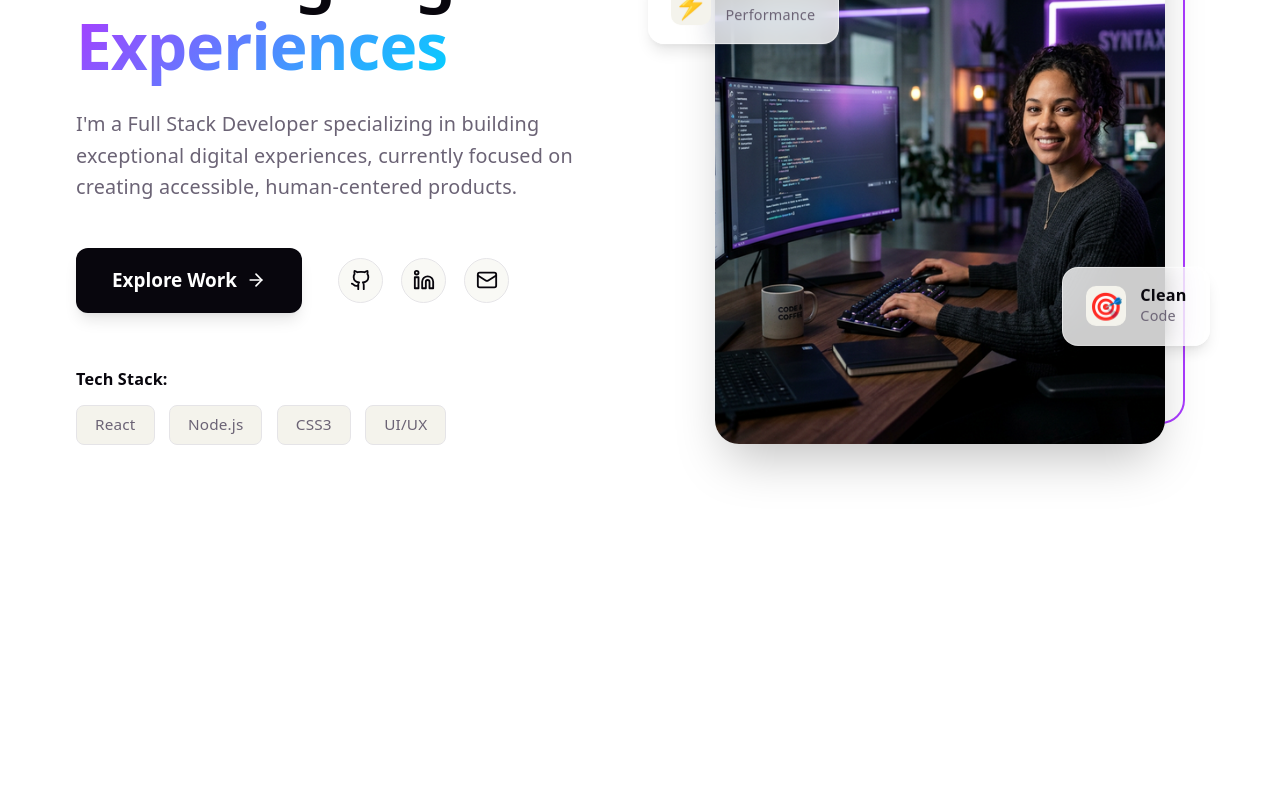
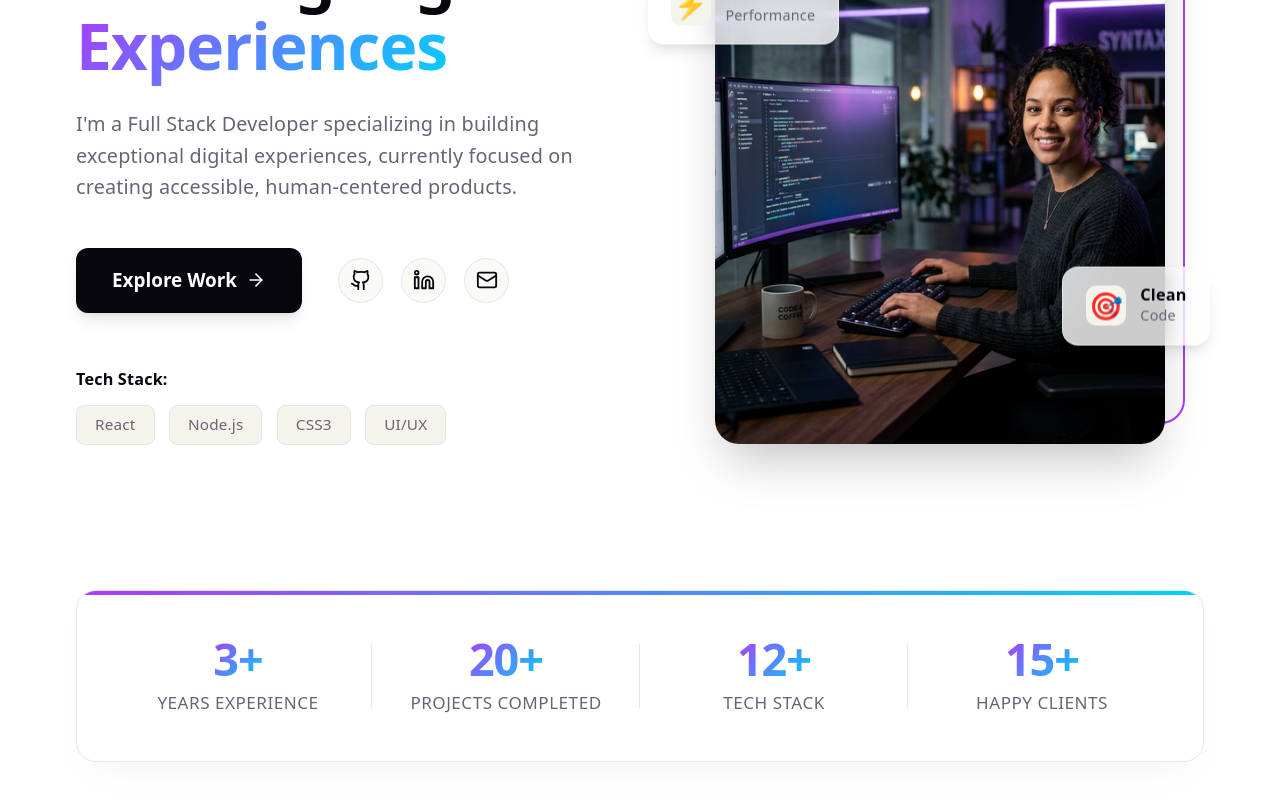
Before and after one commit to MrMohone/FullStack-Portfolio, a React (Vite) app: page / in a window 1280 px wide. Shown: the part 282-1082 px from the top of the page. Before the commit the page ends 800 px from the top, so only its background shows below. Built offline with nearby package versions, Linux system fonts and the light colour scheme.

Commit message:
state commit

```diff
--- a/src/App.jsx
+++ b/src/App.jsx
@@ -1,5 +1,6 @@
 import Navbar from "./assets/components/Navbar"
 import Hero from "./assets/components/Hero"
+import Stats from "./assets/components/Stats"
 
 function App() {
 
@@ -7,6 +8,7 @@ function App() {
     <>
       <Navbar />
       <Hero />
+      <Stats />
     </>
   )
 }
--- /dev/null
+++ b/src/assets/components/Stats.jsx
@@ -0,0 +1,25 @@
+import React from 'react';
+
+const Stats = () => {
+    const statsData = [
+        { label: 'Years Experience', value: '3+' },
+        { label: 'Projects Completed', value: '20+' },
+        { label: 'Tech Stack', value: '12+' },
+        { label: 'Happy Clients', value: '15+' }
+    ];
+
+    return (
+        <section className="stats-section pt-20 mt-20">
+            <div className="stats-container">
+                {statsData.map((stat, index) => (
+                    <div key={index} className="stat-item">
+                        <h3 className="stat-value text-gradient">{stat.value}</h3>
+                        <p className="stat-label">{stat.label}</p>
+                    </div>
+                ))}
+            </div>
+        </section>
+    );
+};
+
+export default Stats;
--- a/src/index.css
+++ b/src/index.css
@@ -542,3 +542,97 @@ body {
     justify-content: center;
   }
 }
+
+/* Stats Section */
+.stats-section {
+  position: relative;
+  max-width: 1200px;
+  margin: 4rem auto 4rem;
+  padding: 0 2rem;
+  z-index: 10;
+}
+
+.stats-container {
+  background: rgba(255, 255, 255, 0.85);
+  backdrop-filter: blur(20px);
+  -webkit-backdrop-filter: blur(20px);
+  border: 1px solid var(--border);
+  border-radius: 20px;
+  padding: 2.5rem;
+  display: grid;
+  grid-template-columns: repeat(4, 1fr);
+  gap: 2rem;
+  box-shadow: 0 20px 40px -15px rgba(0, 0, 0, 0.05);
+  position: relative;
+  overflow: hidden;
+}
+
+.stats-container::before {
+  content: '';
+  position: absolute;
+  top: 0;
+  left: 0;
+  width: 100%;
+  height: 4px;
+  background: linear-gradient(90deg, var(--accent), #00d2ff);
+}
+
+.stat-item {
+  display: flex;
+  flex-direction: column;
+  align-items: center;
+  text-align: center;
+  gap: 0.5rem;
+  position: relative;
+}
+
+.stat-item:not(:last-child)::after {
+  content: '';
+  position: absolute;
+  right: -1rem;
+  top: 10%;
+  height: 80%;
+  width: 1px;
+  background: var(--border);
+}
+
+.stat-value {
+  font-size: 2.5rem;
+  font-weight: 800;
+  margin: 0;
+  line-height: 1;
+  font-family: var(--heading);
+  letter-spacing: -1px;
+}
+
+.stat-label {
+  font-size: 0.95rem;
+  color: var(--text);
+  margin: 0;
+  font-weight: 500;
+  text-transform: uppercase;
+  letter-spacing: 0.5px;
+}
+
+@media (max-width: 900px) {
+  .stats-section {
+    margin-top: 2rem;
+  }
+
+  .stats-container {
+    grid-template-columns: repeat(2, 1fr);
+    gap: 3rem 2rem;
+  }
+
+  .stat-item:not(:last-child)::after {
+    display: none;
+  }
+}
+
+@media (max-width: 500px) {
+  .stats-container {
+    grid-template-columns: 1fr;
+    gap: 2.5rem;
+    padding: 2rem;
+  }
+}
```
